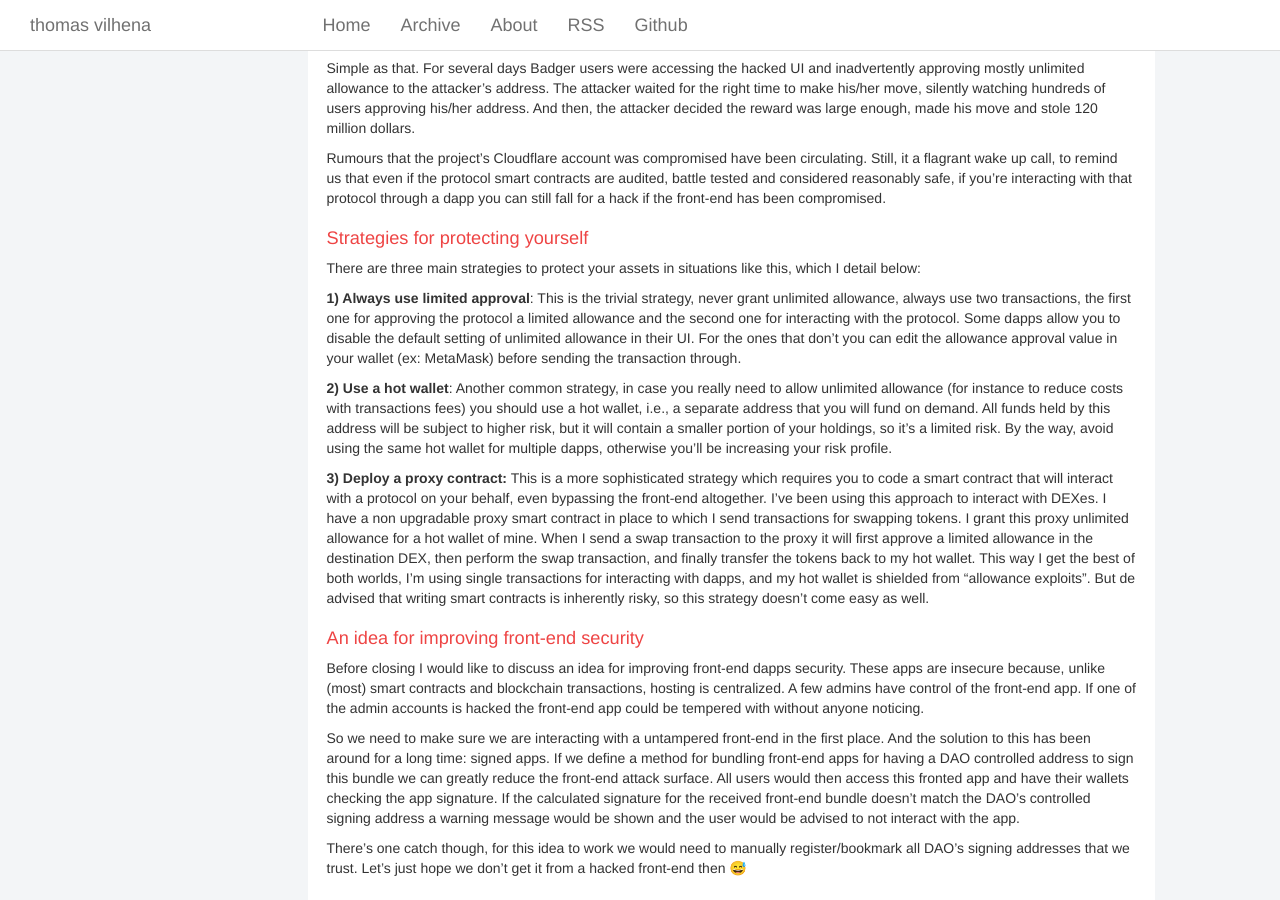
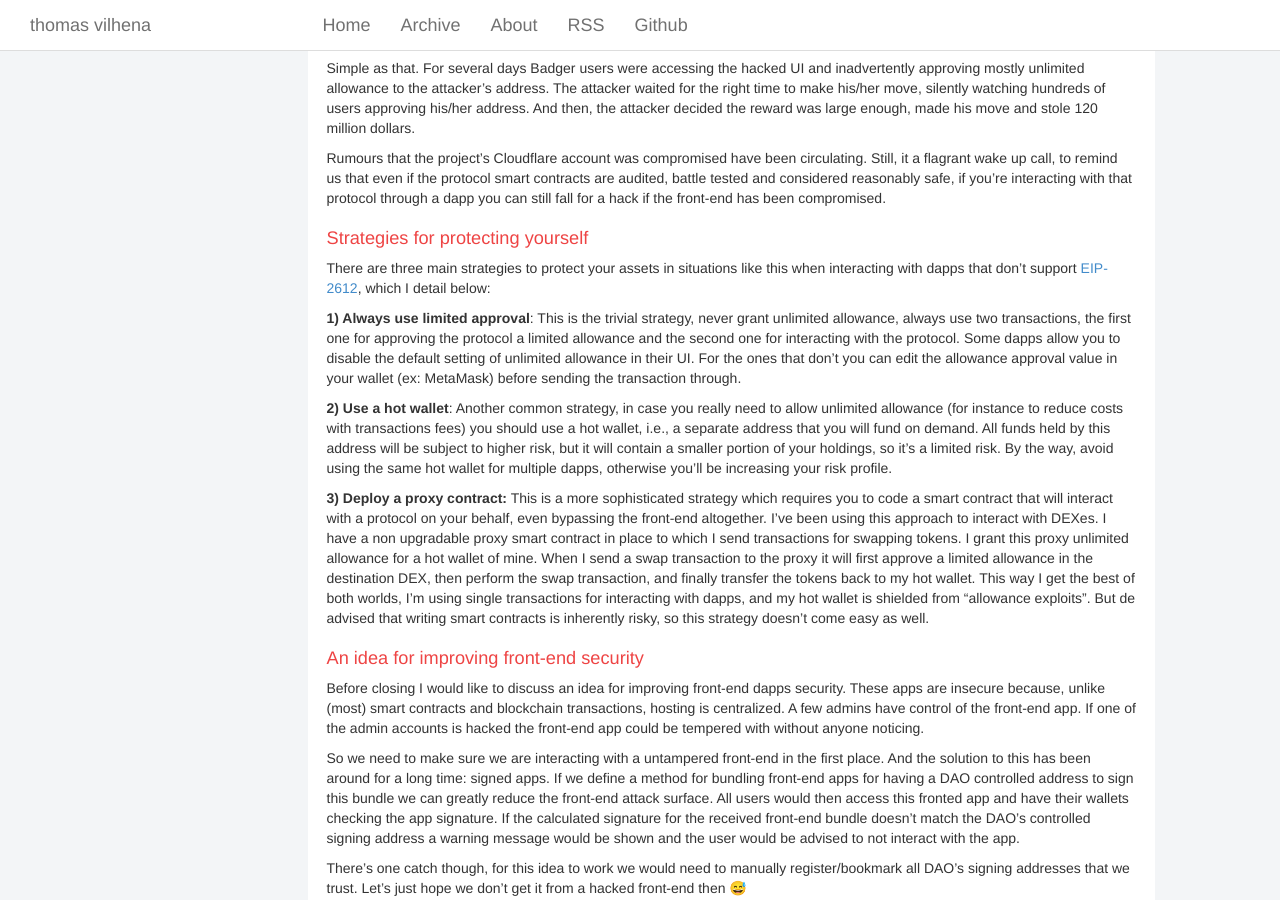
Before and after one commit to TCGV/blog, a Jekyll site: the page built from _posts/2021-12-04-is-infinite-approval-safe.md, in a window 1280 px wide and 900 px high, scrolled down 1041 px. Built offline with Jekyll 4.4.1, drawn with Linux system fonts in a browser that asks for light colours.

Commit message:
Updating: 2021-12-04-is-infinite-approval-safe.md

```diff
--- a/_posts/2021-12-04-is-infinite-approval-safe.md
+++ b/_posts/2021-12-04-is-infinite-approval-safe.md
@@ -49,7 +49,7 @@ Rumours that the project’s Cloudflare account was compromised have been circul
 Strategies for protecting yourself
 ============
 
-There are three main strategies to protect your assets in situations like this, which I detail below:
+There are three main strategies to protect your assets in situations like this when interacting with dapps that don't support [EIP-2612](https://eips.ethereum.org/EIPS/eip-2612), which I detail below:
 
 <b>1) Always use limited approval</b>: This is the trivial strategy, never grant unlimited allowance, always use two transactions, the first one for approving the protocol a limited allowance and the second one for interacting with the protocol. Some dapps allow you to disable the default setting of unlimited allowance in their UI. For the ones that don't you can edit the allowance approval value in your wallet (ex: MetaMask) before sending the transaction through.
 
```
